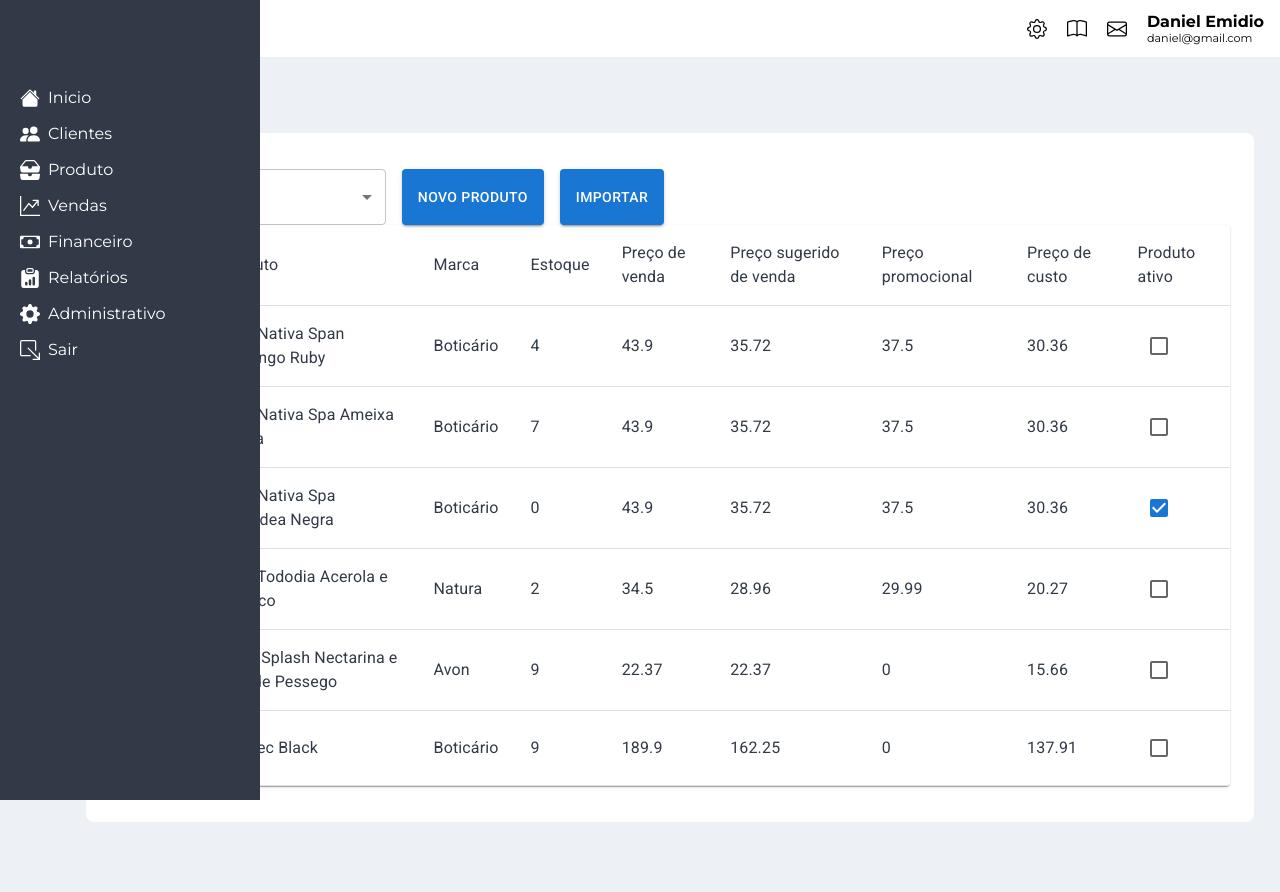
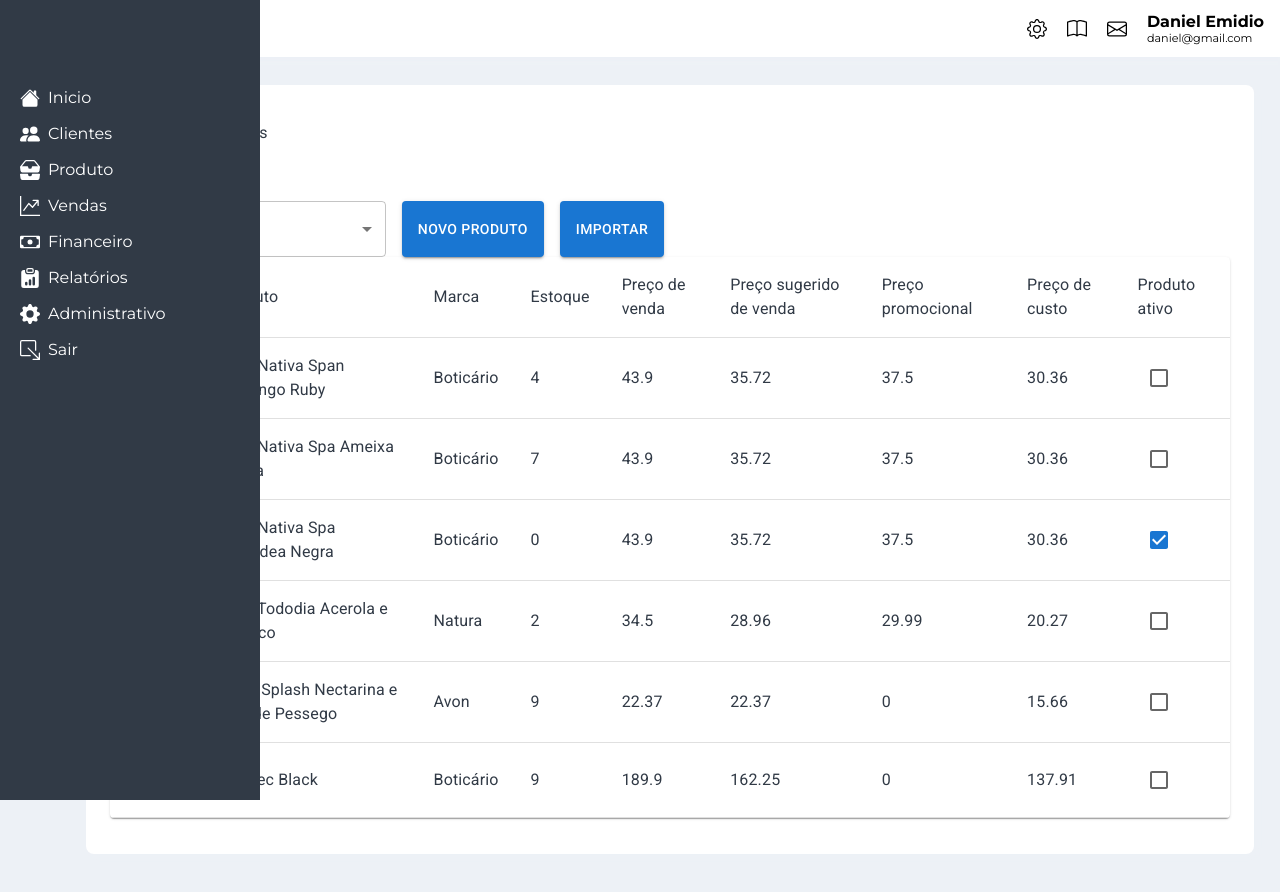
Before and after one commit to DanielEmidio1988/r-beauty-web, a React (Vite) app: page /admin/product/products in a window 1280 px wide. Shown: the top 892 px of the page. Built offline with nearby package versions, Linux system fonts and the light colour scheme.

Commit message:
Componentes Globais: CustomTable
Descrição:

Ajustes finos TableProvider

```diff
--- a/src/components/customtable/CustomTable.tsx
+++ b/src/components/customtable/CustomTable.tsx
@@ -26,8 +26,10 @@ export function CustomTable({
     checkbox,
     ariaLabel,
     actionLabel,
-    loading
-    }: ICustomTableProps) {
+    loading,
+    title,
+    totalRegister,
+}: ICustomTableProps) {
     const { itemsSelected, handleSelectedItem, localRows, setLocalRows } = useCustomTableViewModel();
     const [order, setOrder] = useState<Order>("asc");
     const [orderBy, setOrderBy] = useState<string>("");
@@ -52,10 +54,20 @@ export function CustomTable({
 
     useEffect(() => {
         setLocalRows(rows)
-    },[rows])
+    }, [rows])
 
     return (
         <Grid container size={12}>
+            {title && totalRegister && (
+            <Grid size={12} className="titlearea" sx={{marginBottom: 4}}>
+                <Typography component="h6" className="title">
+                    {title}
+                </Typography>
+                <Typography component="span" className="detail_content counter">
+                    {rows.length === 1 ? `${rows.length} registro` : `${rows.length} registros`}
+                </Typography>
+            </Grid>
+            )}
             <Grid size={12} sx={{ display: "flex", gap: 2 }}>
                 <Grid size={{ xs: 12, md: 3 }}>
                     <Actions
@@ -64,7 +76,7 @@ export function CustomTable({
                         labelSelect={actionLabel}
                     />
                 </Grid>
-                <Grid container gap={2} size={{ xs: 12, md: 9}}>
+                <Grid container gap={2} size={{ xs: 12, md: 9 }}>
                     <Transactions transactions={headers.transactions} />
                 </Grid>
             </Grid>
--- a/src/components/customtable/CustomTableTypes.ts
+++ b/src/components/customtable/CustomTableTypes.ts
@@ -7,6 +7,8 @@ export interface ICustomTableProps{
     loading: boolean;
     rows: IRows[];
     checkbox: boolean;
+    title?: string;
+    totalRegister?: boolean;
 }
 
 
--- a/src/contexts/tablecontextprovider/TableContextProvider.tsx
+++ b/src/contexts/tablecontextprovider/TableContextProvider.tsx
@@ -34,6 +34,8 @@ export function TableContextProvider<T>({params}: ITableContextProviderProps<T>)
                     rows={rowsTable || ([] as IRows[])}
                     checkbox={params.checkbox || false}
                     loading={loadingHeaders && loadingRows}
+                    title={params.title}
+                    totalRegister={params.totalRegister}
                 />
             )}
         </Context.Provider>
--- a/src/contexts/tablecontextprovider/TableContextProviderTypes.ts
+++ b/src/contexts/tablecontextprovider/TableContextProviderTypes.ts
@@ -23,6 +23,8 @@ export interface IParamsTableProvider{
     checkbox?: boolean; // Define se as linhas da tabela são selecionaveis via checkbox
     typeTable: TypeTable; // Tipo de dado que será renderizado ao clicar sobre a linha da tabela
     actionLabel?: string; // Valor da label do TextField do tipo "Select" (opcional)
+    title?: string; // Titulo da tabela exibido na página (opcional)
+    totalRegister?: boolean; // Exibe total de registros da tabela (opcional)
 }
 
 export enum TypeTable {
--- a/src/pages/admin/product/products/product/ProductPage.tsx
+++ b/src/pages/admin/product/products/product/ProductPage.tsx
@@ -8,22 +8,12 @@ import { TypeTable } from "contexts/tablecontextprovider/TableContextProviderTyp
 
 function ProductsPage() {
     const {
-        titlePage,
-        totalRegister,
         // navigate, // provavelmente utilizarei
         // context, // provavelmente utilizarei
     } = useProductPageViewModel();
 
     return (
         <Grid container size={12}>
-            <Grid size={12} className="titlearea"> {/* Repassar para CustomTable */}
-                <Typography component="h6" className="title">
-                    {titlePage}
-                </Typography>
-                <Typography component="span" className="detail_content counter">
-                    {totalRegister}
-                </Typography>
-            </Grid>
             <Grid className="tabledatacontainer" size={12} sx={{ margin: "8px 0" }}>
                 <TableContextProvider<IProductsData[]>
                     params={{
@@ -31,6 +21,8 @@ function ProductsPage() {
                         endpoint: "products",
                         typeTable: TypeTable.FORM,
                         checkbox: true,
+                        title: "Cadastro de Produtos",
+                        totalRegister: true,
                     }}
                 />
             </Grid>
--- a/src/pages/admin/product/products/product/ProductPageModel.ts
+++ b/src/pages/admin/product/products/product/ProductPageModel.ts
@@ -1,18 +1,11 @@
-import { useState } from "react";
 import { useNavigate } from "react-router-dom";
 import { useBaseContextProvider } from "contexts/basecontextprovider/BaseContext";
-import { IProduct } from "../../../../../types/IProduct";
 
 export function useProductPageModel(){
-    const titlePage: string = "Cadastro de Produtos";
-    const [totalRegister, setTotalRegister] = useState<String>("0 registro");
     const navigate = useNavigate();
     const context = useBaseContextProvider();
 
     return {
-        titlePage,
-        totalRegister,
-        setTotalRegister,
         navigate,
         context,
     };
--- a/src/pages/admin/product/products/product/ProductPageViewModel.ts
+++ b/src/pages/admin/product/products/product/ProductPageViewModel.ts
@@ -4,8 +4,6 @@ import products from "../../../../../assets/data/products.json";
 
 export function useProductPageViewModel(){
     const {
-        titlePage,
-        totalRegister,
         navigate,
         context,
      } = useProductPageModel();
@@ -16,8 +14,6 @@ export function useProductPageViewModel(){
     }
 
     return {
-        titlePage,
-        totalRegister,
         navigate,
         context,
         handleSelectionChange,
```
